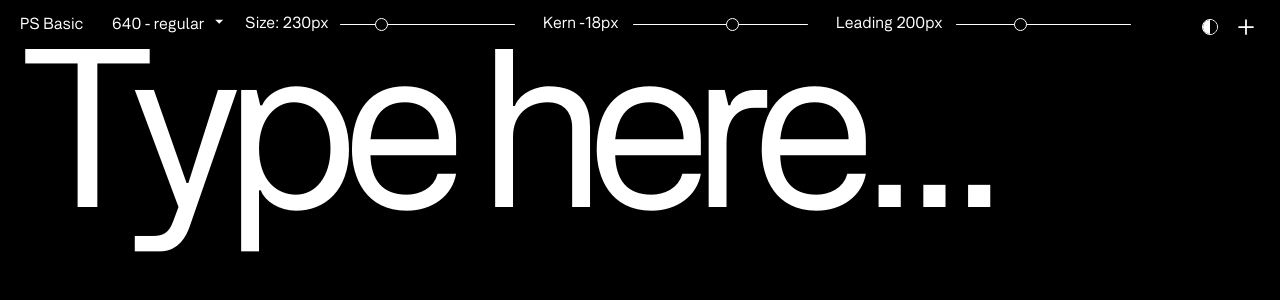
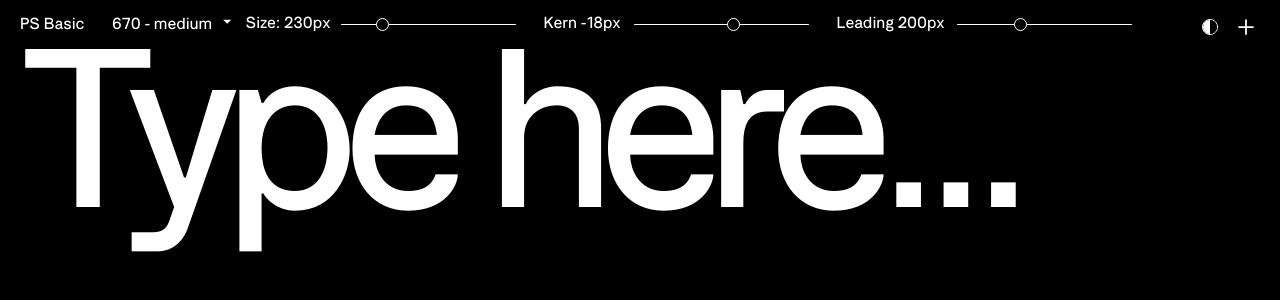
Before and after one commit to yano1978/ps-basic-font-tool, a React (Vite) app: page / in a window 1280 px wide. Shown: the top 300 px of the page. Built offline with nearby package versions, Linux system fonts and the light colour scheme.

Commit message:
Default fonts added as per documentation + https added to vite.config

```diff
--- a/src/components/FontSizeMenu.jsx
+++ b/src/components/FontSizeMenu.jsx
@@ -26,7 +26,7 @@ const DropdownMenu = ({ className = '', toggleWeight }) => {
   return (
     <details className={className} open={isOpen} onClick={(e) => onToggle(e)}>
       <summary className="absolute left-28 top-1 tablet:top-[12.5px] cursor-pointer">
-        {!text ? '640 - regular' : text}
+        {!text ? '670 - medium' : text}
       </summary>
       <div className="font-menu">
         <div className="col">
--- a/src/index.css
+++ b/src/index.css
@@ -206,7 +206,7 @@
 }
 
 html {
-  font-family: 'PSBasic1200-660Regular';
+  font-family: 'PSBasic1200-670Medium';
   font-weight: normal;
   overflow: scroll;
   overflow-x: hidden;
@@ -420,6 +420,7 @@ body {
       -o-transform: rotate(270deg);
     }
     .font-menu {
+      font-family: 'PSBasic1200-760Regular';
       z-index: 2;
       min-height: 750px;
       display: flex;
--- a/vite.config.js
+++ b/vite.config.js
@@ -4,7 +4,7 @@ import { fileURLToPath, URL } from 'node:url';
 
 // https://vitejs.dev/config/
 export default defineConfig({
-  // base: 'http://ernestoianuario.com/ps-basic/',
+  // base: 'https://ernestoianuario.com/ps-basic/',
   plugins: [react()],
   resolve: {
     alias: {
```
